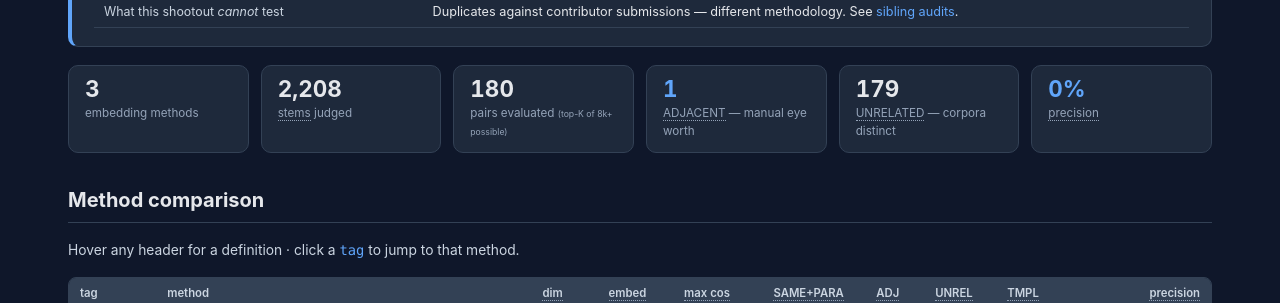
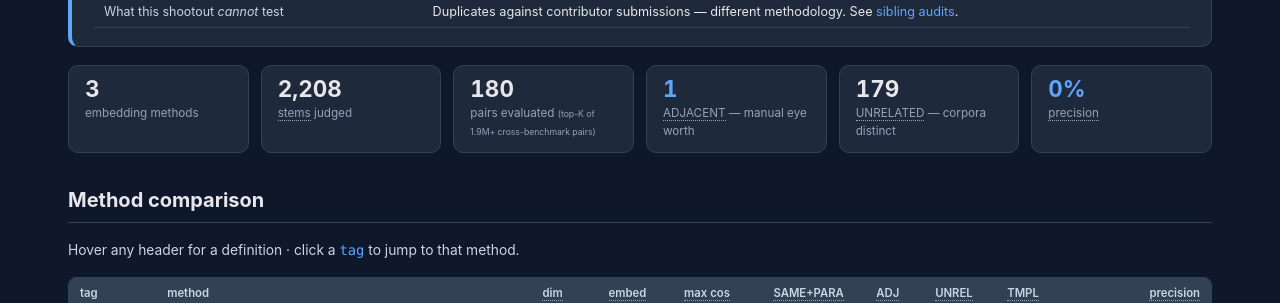
Before and after one commit to yulinl2/yulinl2.github.io, a Jekyll site: the page ai4statmath-litreview/experiments.html, which Jekyll copies as it is, in a window 1280 px wide and 900 px high, scrolled down 890 px. Shown: the part 151-454 px from the top of the window. Built offline with Jekyll 4.4.1, drawn with Linux system fonts in a browser that asks for light colours.

Commit message:
Publish AI4Stat/Math lit-review + reviews (2026-05-30T22:21Z, src af265aa)

```diff
--- a/ai4statmath-litreview/experiments.html
+++ b/ai4statmath-litreview/experiments.html
@@ -281,7 +281,7 @@
 <div class="dash">
   <div class="tile"><div class="num">3</div><div class="lbl">embedding methods</div></div>
   <div class="tile"><div class="num">2,208</div><div class="lbl"><abbr class="term" data-tip="Plural of stem — the problem-statement text of a benchmark item, without the solution.">stems</abbr> judged</div></div>
-  <div class="tile"><div class="num">180</div><div class="lbl">pairs evaluated <span class="dim" style="font-size:.74em">(top-K of 8k+ possible)</span></div></div>
+  <div class="tile"><div class="num">180</div><div class="lbl">pairs evaluated <span class="dim" style="font-size:.74em">(top-K of 1.9M+ cross-benchmark pairs)</span></div></div>
   <div class="tile t-info"><div class="num">1</div><div class="lbl"><abbr class="term" data-tip="Topically related: same subdomain or technique, but a solver who solves one would NOT trivially solve the other. Not a duplicate — passes the dedup gate but flagged for the lead&#x27;s attention.">ADJACENT</abbr> — manual eye worth</div></div>
   <div class="tile"><div class="num">179</div><div class="lbl"><abbr class="term" data-tip="No meaningful overlap — different setup, different technique, different deliverable. The intended majority of pairs in any cross-benchmark sample. (At our top-cos NN sample, UNRELATED dominating = the corpora are genuinely distinct, NOT that the embedding is broken.)">UNRELATED</abbr> — corpora distinct</div></div>
   <div class="tile t-info"><div class="num">0%</div><div class="lbl"><abbr class="term" data-tip="(SAME + PARAPHRASE) ÷ total judged. The fraction of an embedding&#x27;s top-NN signal that flags actual duplicates rather than topical neighbours. NOT recall: low precision here doesn&#x27;t mean the embedding is bad — at our sample, there genuinely are very few duplicates to find.">precision</abbr></div></div>
--- a/ai4statmath-review/agent-audit/index.html
+++ b/ai4statmath-review/agent-audit/index.html
@@ -163,7 +163,7 @@
     <tr><td class="il">Scope</td><td class="ir">Methodology audit of the 4-agent stack: <abbr class="term" data-tip="agents/reviewer/ — drafts a ReviewJSON per problem (dimensions + annotations + actions + digest). Default model: claude-opus-4-7. SYSTEM.md is the prompt.">reviewer</abbr> (LLM judges each submission, returns rubric + per-dimension scores) · <abbr class="term" data-tip="agents/verifier_writer/ — drafts a Python grader per problem with answer key. Default model: claude-sonnet-4-6. Output gated on validation (oracle + N bad-responses).">verifier-writer</abbr> (LLM emits Python that auto-checks the claimed answer) · <abbr class="term" data-tip="agents/benchmark_harness/ — zero-shot runner. Reads a problem, asks an LLM, runs the validated verifier, records pass/fail + trace. Default model: claude-haiku-4-5-20251001.">benchmark-harness</abbr> (runs LLMs as solvers to surface problems that stump them) · <abbr class="term" data-tip="agents/taxonomy_curator/ — proposes deltas to data/taxonomy/canonical.yaml against current contributor tag usage.">taxonomy-curator</abbr> (LLM proposes adds/renames to the canonical tag set)</td></tr>
     <tr><td class="il">Question</td><td class="ir">Are the auto-drafted outputs internally consistent + calibrated enough to ship?</td></tr>
     <tr><td class="il">Data</td><td class="ir"><code>data/reviews/</code> (5) · <code>data/verifier_drafts/</code> (5) · <code>data/benchmark-runs/</code> (2) · <code>data/taxonomy/proposals/</code> (1)</td></tr>
-    <tr><td class="il">Generated</td><td class="ir">2026-05-30 22:13 UTC · total LLM cost across the stack so far: <strong>$0.86</strong> <span class="dim small">($0.60 reviewer · $0.19 verifier · $0.07 benchmark · $0.01 taxonomy)</span></td></tr>
+    <tr><td class="il">Generated</td><td class="ir">2026-05-30 22:20 UTC · total LLM cost across the stack so far: <strong>$0.86</strong> <span class="dim small">($0.60 reviewer · $0.19 verifier · $0.07 benchmark · $0.01 taxonomy)</span></td></tr>
   </table>
 </header>
 
--- a/ai4statmath-review/taxonomy/index.html
+++ b/ai4statmath-review/taxonomy/index.html
@@ -238,7 +238,7 @@
 </section>
 
 <footer class="page-foot">
-  <p>Generated by <a href="https://github.com/yulinl2/AI4StatMath-Problem-Bank/blob/lit-review/agents/_audit/build_taxonomy_viewer.py" target="_blank" rel="noopener">agents/_audit/build_taxonomy_viewer.py</a> · 2026-05-30 22:13 UTC</p>
+  <p>Generated by <a href="https://github.com/yulinl2/AI4StatMath-Problem-Bank/blob/lit-review/agents/_audit/build_taxonomy_viewer.py" target="_blank" rel="noopener">agents/_audit/build_taxonomy_viewer.py</a> · 2026-05-30 22:20 UTC</p>
 </footer>
 
 </div>
```
Also changed, not shown: other parts of ai4statmath-review/agent-audit/index.html (+1 -1 lines).
